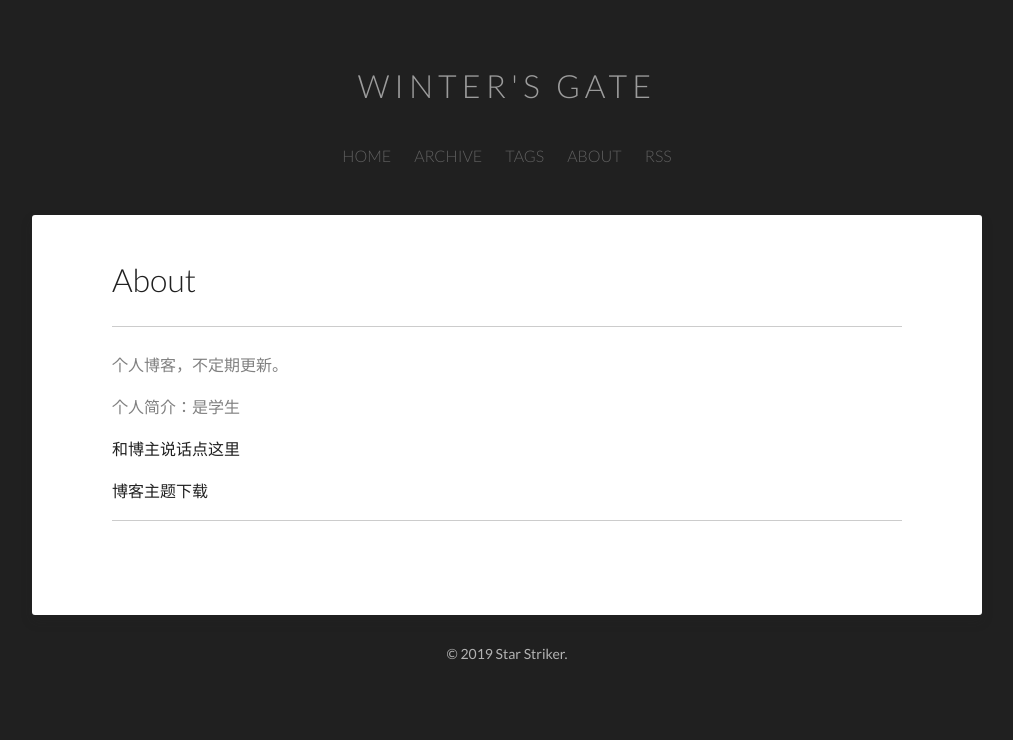
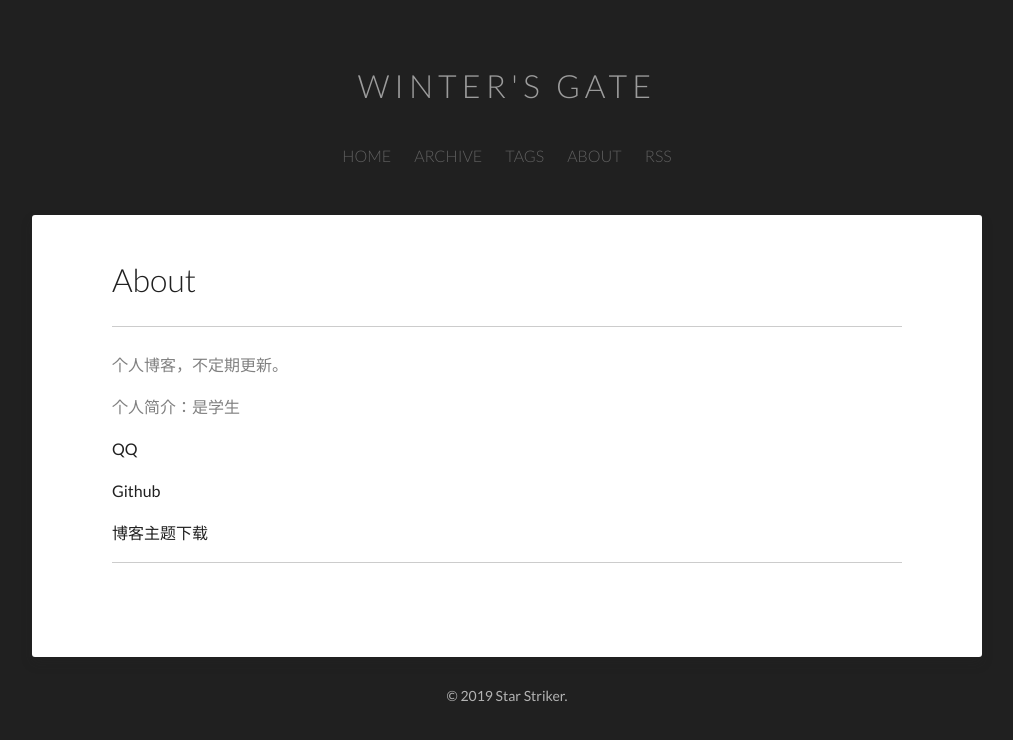
Before and after one commit to Star-Striker/Star-Striker.github.io, a Jekyll site: the page built from about/index.md, in a window 1280 px wide. Shown: the top 740 px of the page, without its empty margins (133-1146 px from the left). Built offline with Jekyll 4.4.1, drawn with Linux system fonts in a browser that asks for light colours.

Commit message:
Update index.md

```diff
--- a/about/index.md
+++ b/about/index.md
@@ -11,7 +11,11 @@ title: About
 </p>
 
 <p>
-    <a href="http://wpa.qq.com/msgrd?v=3&uin=2587063514&site=qq&menu=yes">和博主说话点这里</a>
+    <a href="http://wpa.qq.com/msgrd?v=3&uin=2587063514&site=qq&menu=yes">QQ</a>
+</p>
+
+<p>
+    <a href="https://github.com/Star-Striker">Github</a>
 </p>
 
 <p>
```
